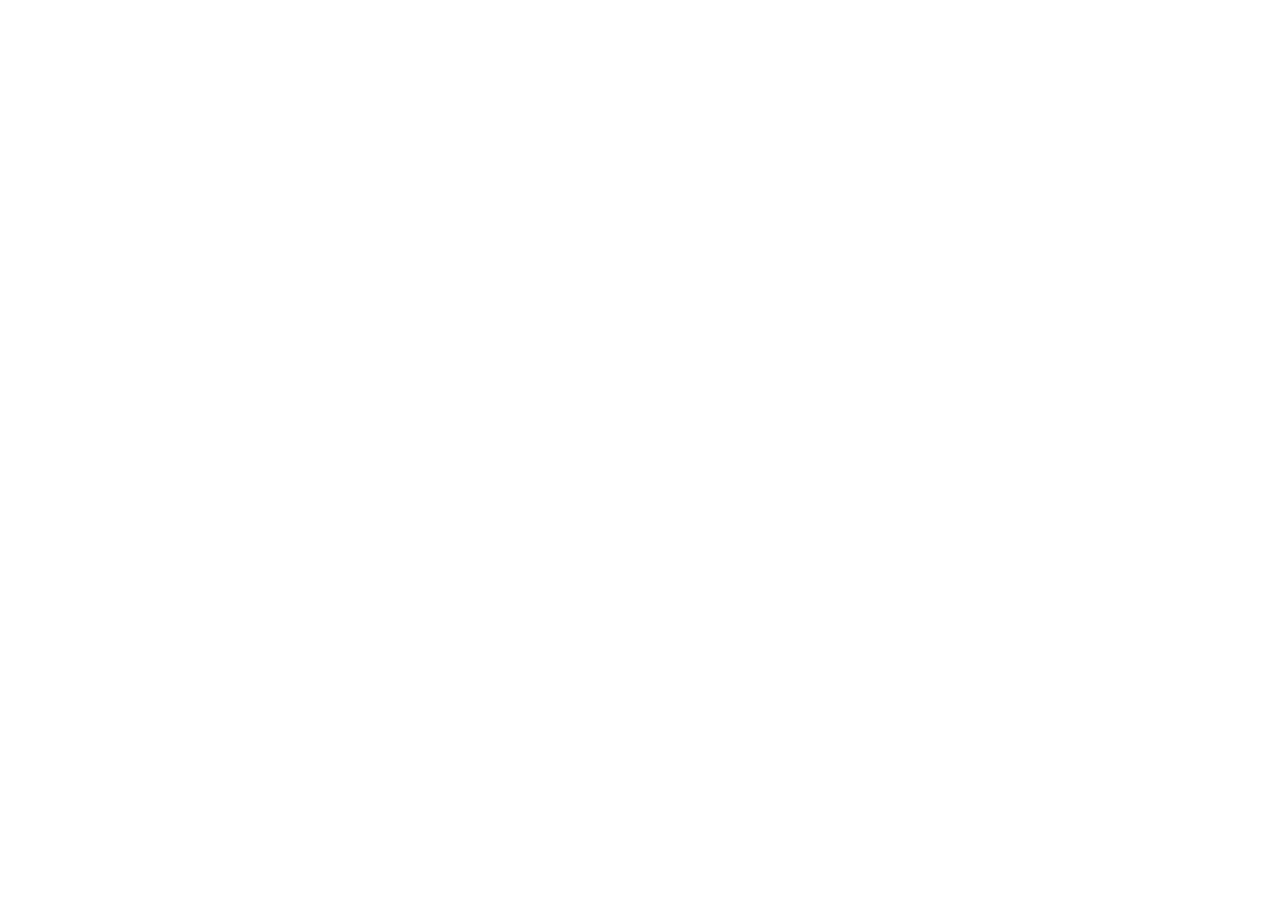
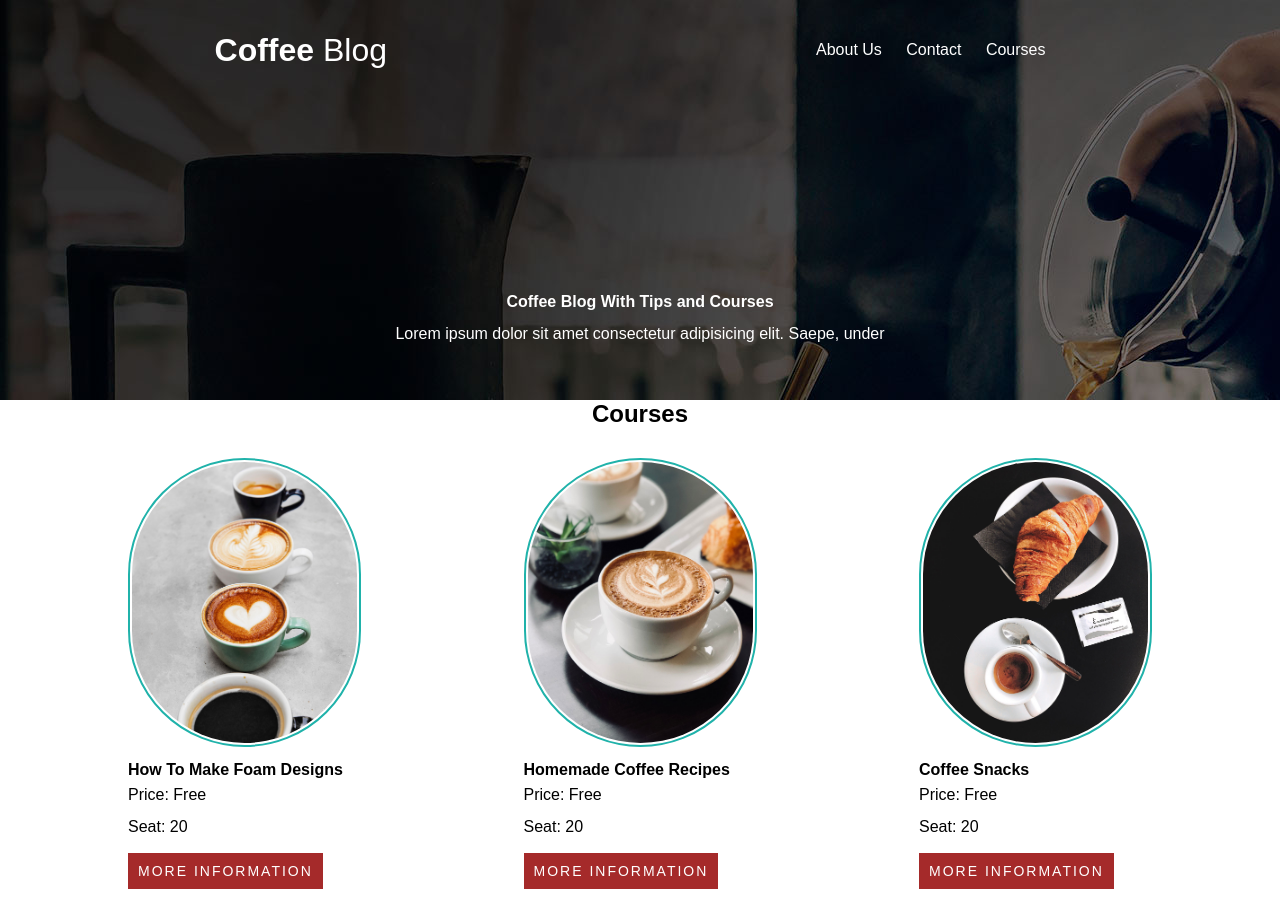
Before and after one commit to Jesse-Whatley/CoffeeBlog, a plain HTML site: page courses.html in a window 1280 px wide. Before the commit the page ends 800 px from the top, so only its background shows below. Drawn offline with Linux system fonts and the light colour scheme; a web font is replaced by a local one.

Commit message:
courses html

```diff
--- a/courses.html
+++ b/courses.html
@@ -0,0 +1,61 @@
+<!DOCTYPE html>
+<html lang="en">
+<head>
+    <meta charset="UTF-8">
+    <meta name="viewport" content="width=device-width, initial-scale=1.0">
+    <title>Courses</title>
+    <link rel="preconnect" href="https://fonts.googleapis.com">
+    <link rel="preconnect" href="https://fonts.gstatic.com" crossorigin>
+    <link href="https://fonts.googleapis.com/css2?family=Protest+Riot&display=swap" rel="stylesheet">
+    <link rel="stylesheet" href="styles/mystyle.css">
+    <link rel="shortcut icon" href="img/favicon (1).ico" type="image/x-icon">
+</head>
+<body>
+    <header class="site-header">
+        <div class="flex-v">
+            <div class="flex-container">
+                <h1 class="main-title">Coffee <span class="light-text">Blog</span></h1>
+                <nav class="navagation">
+                    <a href="about.html">About Us</a>
+                    <a href="contact.html">Contact</a>
+                    <a href="courses.html">Courses</a>
+                </nav>
+            </div>
+            <div>
+                <p><span class="bold-text">Coffee Blog With Tips and Courses</span></p>
+                <p>Lorem ipsum dolor sit amet consectetur adipisicing elit. Saepe, under</p>
+            </div>
+        </div>
+    </header>
+
+    <main class="container">
+        <h2>Courses</h2>
+
+        <div>
+            <div class="course-flex">
+                <div class="courses-container">
+                    <img src="img/course3.jpg" alt="coffee design">
+                    <h4>How To Make Foam Designs</h4>
+                    <p>Price: Free</p>
+                    <p> Seat: 20</p>
+                    <a class="btn btn-more-info" href="#" >More Information</a>
+                </div>
+                <div class="courses-container">
+                    <img src="img/course2.jpg" alt="cup of coffee">
+                    <h4>Homemade Coffee Recipes</h4>
+                    <p>Price: Free</p>
+                    <p> Seat: 20</p>
+                    <a class="btn btn-more-info" href="#" >More Information</a>
+                </div>
+                <div class="courses-container">
+                    <img src="img/course1.jpg" alt="coffee snacks">
+                    <h4>Coffee Snacks</h4>
+                    <p>Price: Free</p>
+                    <p> Seat: 20</p>
+                    <a class="btn btn-more-info" href="#" >More Information</a>
+                </div>
+            </div>
+        </div>
+    </main>
+</body>
+</html>
--- a/styles/mystyle.css
+++ b/styles/mystyle.css
@@ -71,6 +71,10 @@ img{
 
 .light-text{
     font-weight: 300;
+}
+
+.bold-text{
+    font-weight: 700;
 }
 
 /*header*/
@@ -193,3 +197,25 @@ img{
     flex-direction: row;
     justify-content: flex-end;
 }
+
+/*courses*/
+.course-flex{
+    display: flex;
+    flex-direction: row;
+    justify-content: space-between;
+}
+
+.courses-container{
+    margin-top: 30px;
+}
+
+.courses-container img{
+    width: 225px;
+    padding: 2px;
+    border: 2px solid lightseagreen;
+    border-radius: 200px;
+}
+
+.courses-container h4{
+    margin-top: 10px;
+}
```
